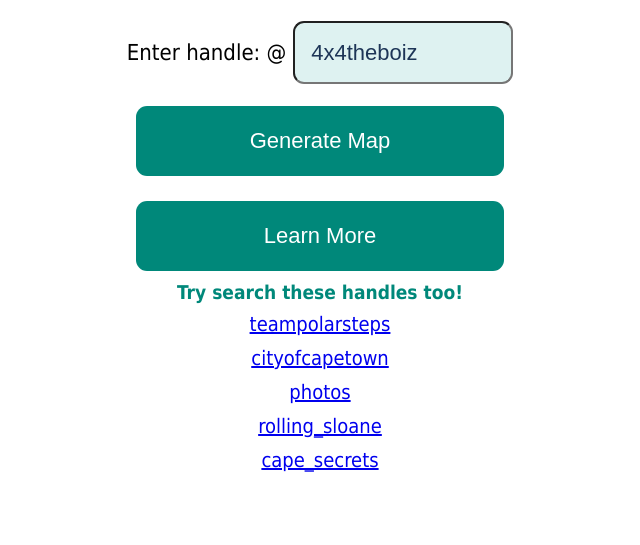
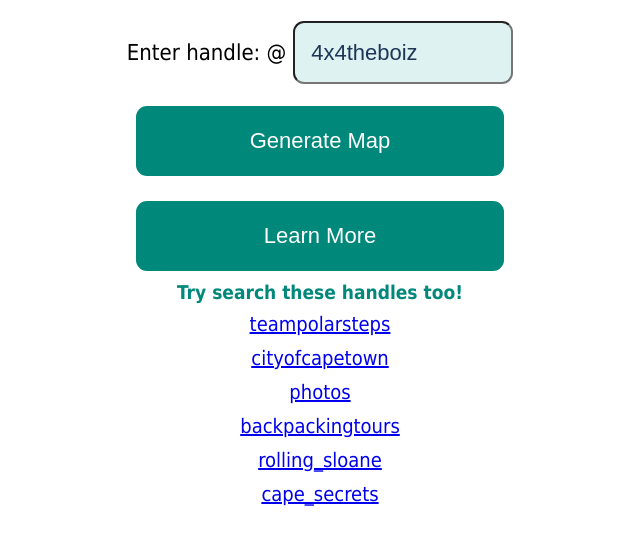
Before and after one commit to SirGlory/Instagram_Location_Mapper_Webapp, a Flask app: template templates/home.html in a window 1280 px wide. Shown: the part 190-735 px from the top of the page, without its empty margins (320-960 px from the left). Run offline with Flask 2, Linux system fonts and the light colour scheme; the template is opened without the code that fills it: values that come from a table or form of the project are taken from there, others are empty; parts of the project's set-up code (start-up, migrations or seed data) failed here and were passed over.

Commit message:
Latest Version Update 17/04/2021

```diff
--- a/templates/home.html
+++ b/templates/home.html
@@ -23,8 +23,8 @@
     <a href="/map_page/teampolarsteps">teampolarsteps</a><p></p>
     <a href="/map_page/cityofcapetown">cityofcapetown</a><p></p>
     <a href="/map_page/photos">photos</a><p></p>
-    <a href="/map_page/backpackingtours"</a><p></p>
-    <a href="map_page/rolling_sloane">rolling_sloane</a><p></p>
+    <a href="/map_page/backpackingtours">backpackingtours</a><p></p>
+    <a href="/map_page/rolling_sloane">rolling_sloane</a><p></p>
     <a href="/map_page/cape_secrets">cape_secrets</a><p></p>
 </body>
 </html>
```
